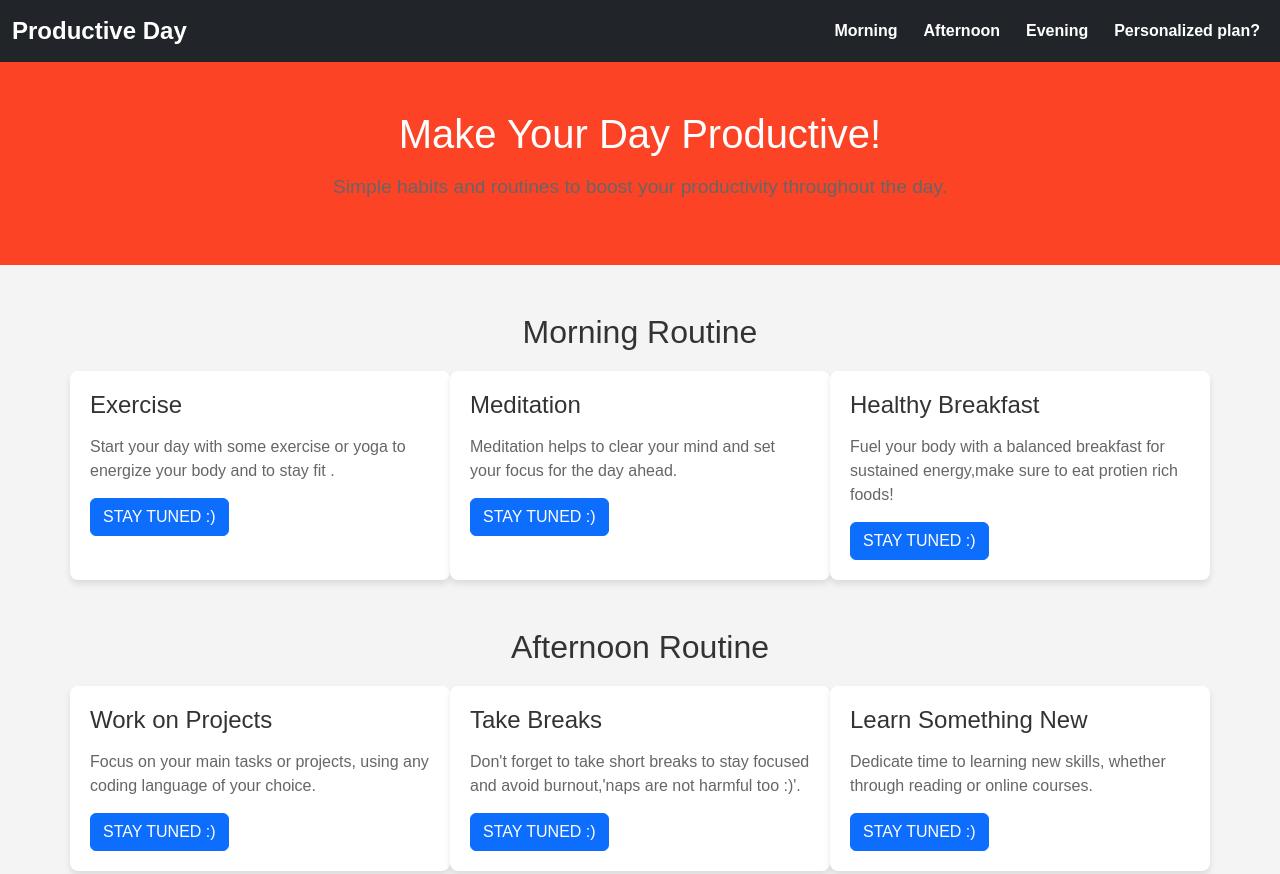
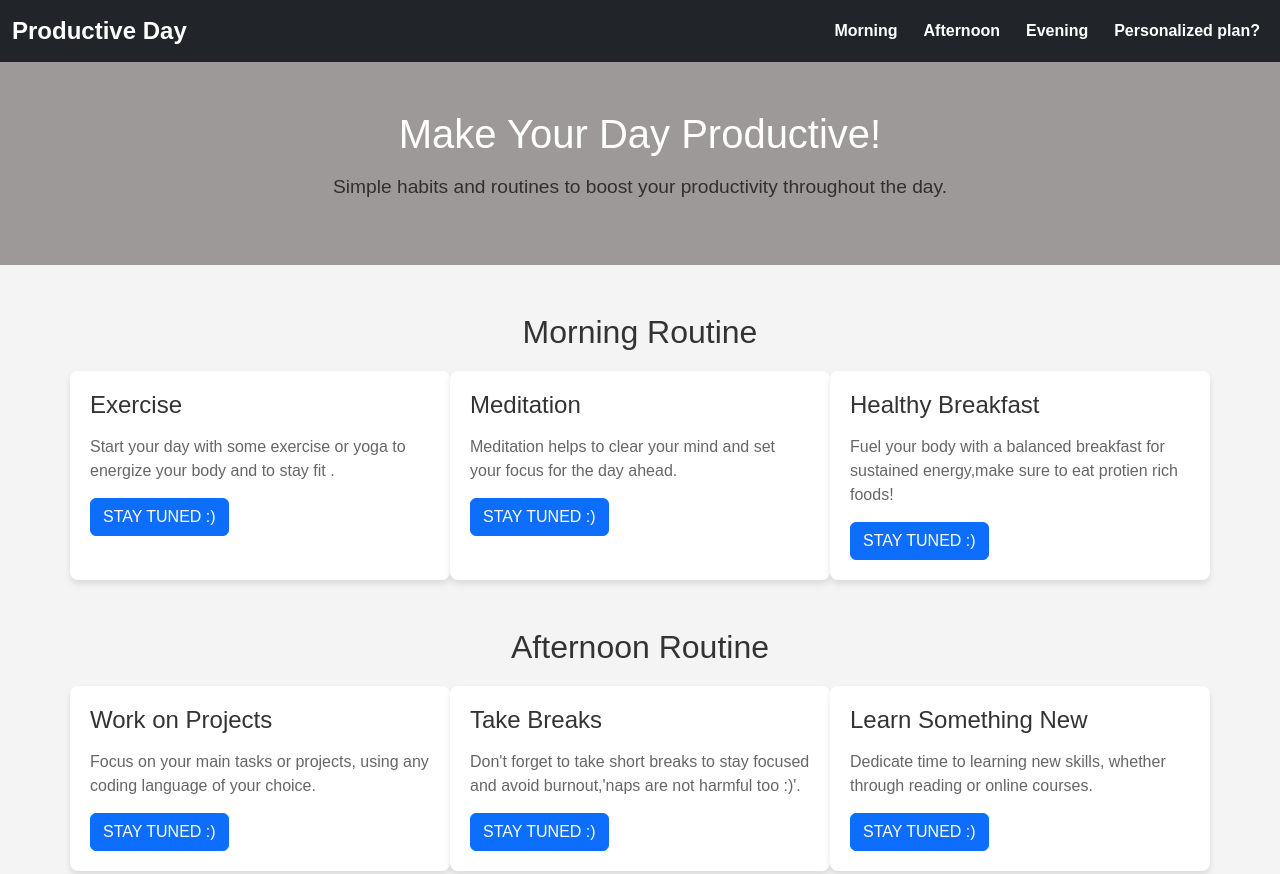
Before and after one commit to amulyyaaa/Productive-day-website., a plain HTML site: page index.html in a window 1280 px wide. Shown: the top 874 px of the page. Drawn offline with nearby package versions, Linux system fonts and the light colour scheme.

Commit message:
Update styles.css

```diff
--- a/styles.css
+++ b/styles.css
@@ -38,7 +38,7 @@ nav .nav-link:hover {
 
 /* Intro Section */
 section.bg-primary {
-  background-color: #fc4326 !important;
+  background-color: rgb(158, 153, 153) !important;
 }
 
 section.bg-primary h1 {
@@ -46,6 +46,7 @@ section.bg-primary h1 {
 }
 
 section.bg-primary p {
+  color: #302f2f;
   font-size: 1.2rem;
 }
 
```
